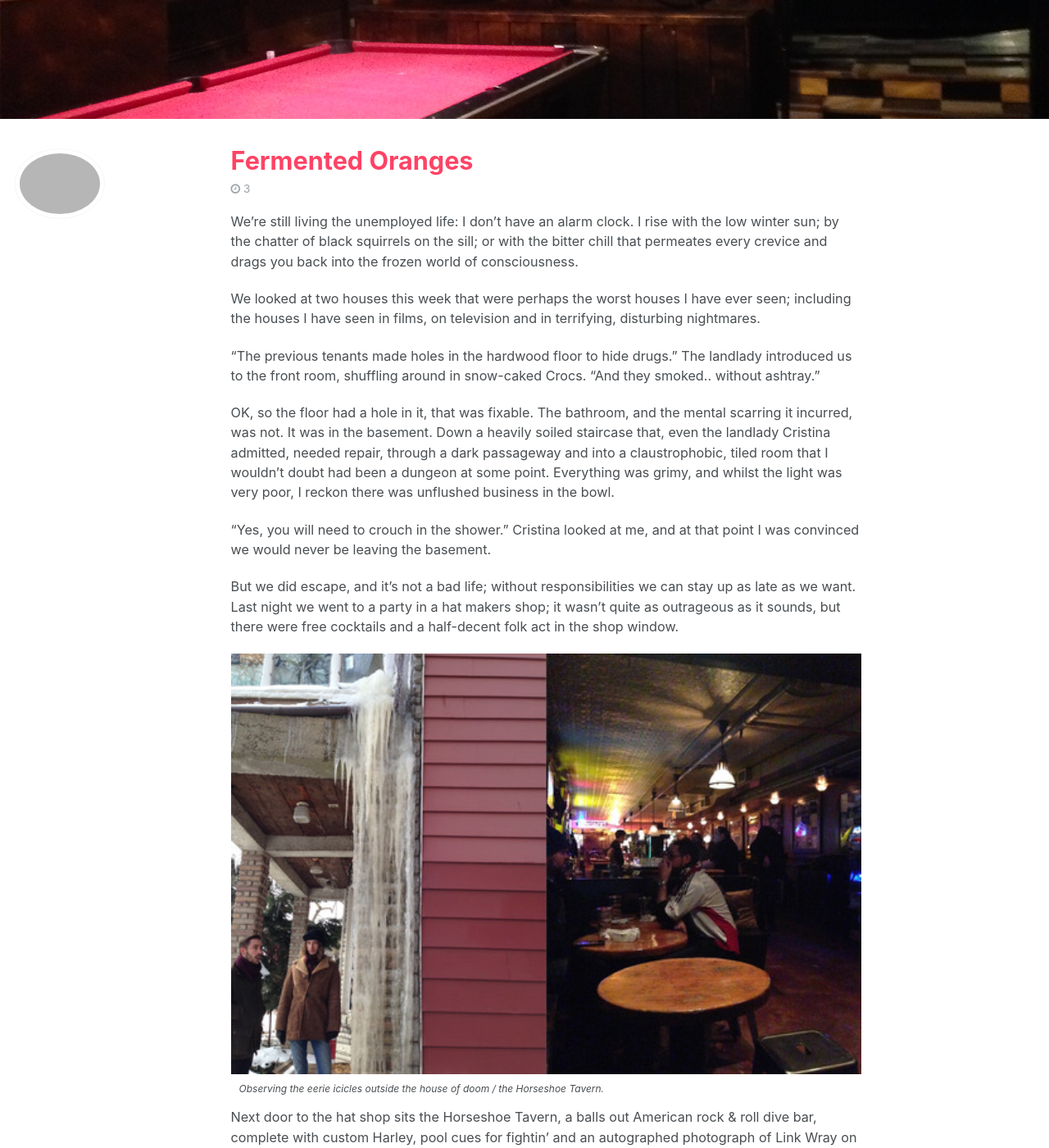
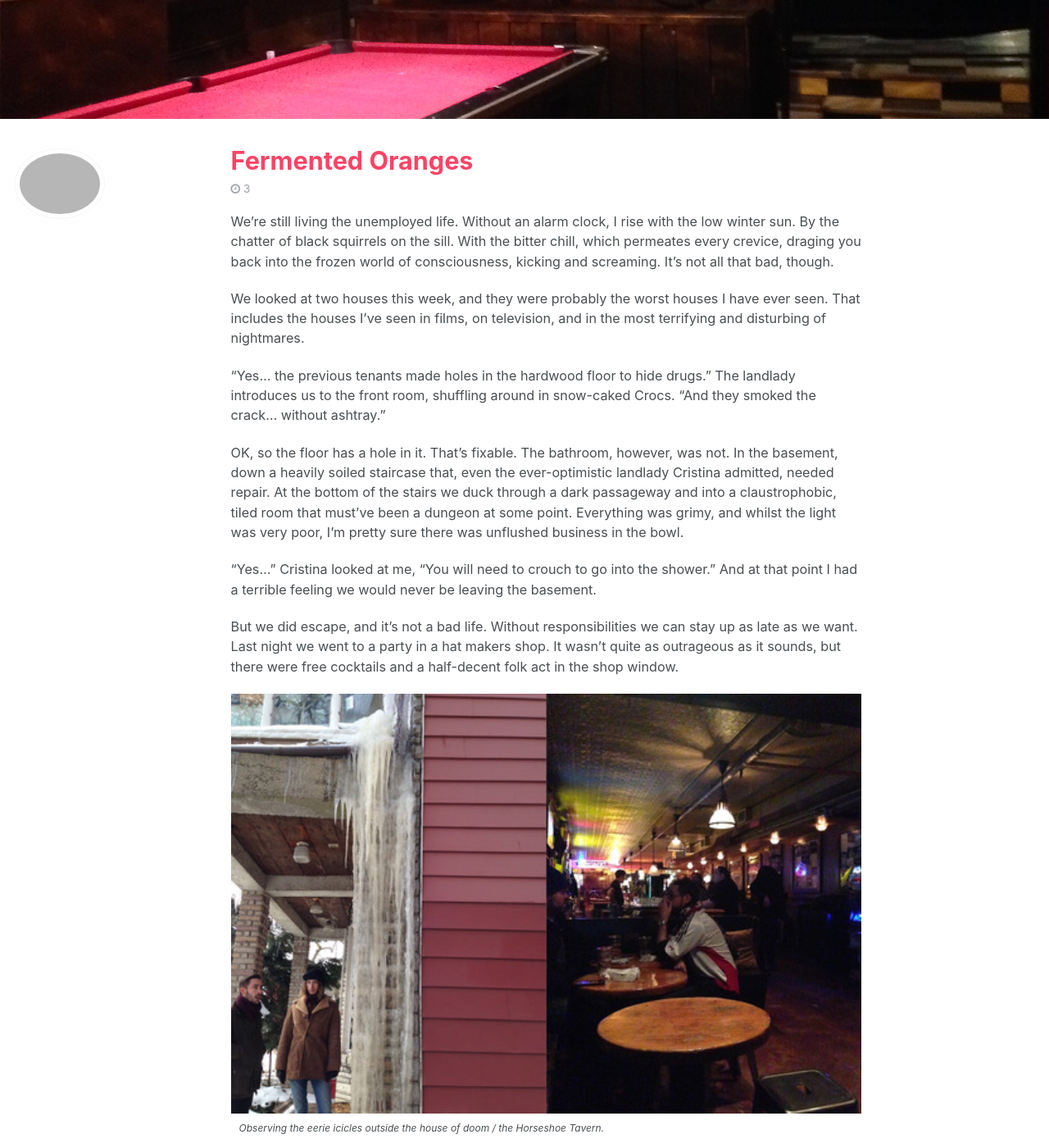
Before and after one commit to owenpriestley/owenpriestley.github.io, a Jekyll site: the page built from _posts/2014-02-15-fermented-oranges.md, in a window 1280 px wide and 1400 px high, scrolled down 315 px. Shown: the whole window at 82% size. Built offline with Jekyll 4.4.1, drawn with Linux system fonts in a browser that asks for light colours; some of the changed text lies outside the part shown.

Commit message:
Update 2014-02-15-fermented-oranges.md

```diff
--- a/_posts/2014-02-15-fermented-oranges.md
+++ b/_posts/2014-02-15-fermented-oranges.md
@@ -10,30 +10,30 @@ read_time: true
 header:
   image: fermented_oranges.png
 ---
-We're still living the unemployed life: I don’t have an alarm clock. I rise with the low winter sun; by the chatter of black squirrels on the sill; or with the bitter chill that permeates every crevice and drags you back into the frozen world of consciousness.
+We're still living the unemployed life. Without an alarm clock, I rise with the low winter sun. By the chatter of black squirrels on the sill. With the bitter chill, which permeates every crevice, draging you back into the frozen world of consciousness, kicking and screaming. It's not all that bad, though.
 
-We looked at two houses this week that were perhaps the worst houses I have ever seen; including the houses I have seen in films, on television and in terrifying, disturbing nightmares.
+We looked at two houses this week, and they were probably the worst houses I have ever seen. That includes the houses I've seen in films, on television, and in the most terrifying and disturbing of nightmares.
 
-"The previous tenants made holes in the hardwood floor to hide drugs." The landlady introduced us to the front room, shuffling around in snow-caked Crocs. "And they smoked.. without ashtray."
+"Yes... the previous tenants made holes in the hardwood floor to hide drugs." The landlady introduces us to the front room, shuffling around in snow-caked Crocs. "And they smoked the crack... without ashtray."
 
-OK, so the floor had a hole in it, that was fixable. The bathroom, and the mental scarring it incurred, was not. It was in the basement. Down a heavily soiled staircase that, even the landlady Cristina admitted, needed repair, through a dark passageway and into a claustrophobic, tiled room that I wouldn't doubt had been a dungeon at some point. Everything was grimy, and whilst the light was very poor, I reckon there was unflushed business in the bowl.
+OK, so the floor has a hole in it. That's fixable. The bathroom, however, was not. In the basement, down a heavily soiled staircase that, even the ever-optimistic landlady Cristina admitted, needed repair. At the bottom of the stairs we duck through a dark passageway and into a claustrophobic, tiled room that must've been a dungeon at some point. Everything was grimy, and whilst the light was very poor, I'm pretty sure there was unflushed business in the bowl.
 
-"Yes, you will need to crouch in the shower." Cristina looked at me, and at that point I was convinced we would never be leaving the basement.
+"Yes..." Cristina looked at me, "You will need to crouch to go into the shower." And at that point I had a terrible feeling we would never be leaving the basement.
 
-But we did escape, and it's not a bad life; without responsibilities we can stay up as late as we want. Last night we went to a party in a hat makers shop; it wasn't quite as outrageous as it sounds, but there were free cocktails and a half-decent folk act in the shop window.
+But we did escape, and it's not a bad life. Without responsibilities we can stay up as late as we want. Last night we went to a party in a hat makers shop. It wasn't quite as outrageous as it sounds, but there were free cocktails and a half-decent folk act in the shop window.
 
 <img alt="image" src="tumblr_inline_n10g18v8pN1rde5ly.jpg" width="100%" />
 <h2 class="img">Observing the eerie icicles outside the house of doom / the Horseshoe Tavern.</h2>
 
-Next door to the hat shop sits the Horseshoe Tavern, a balls out American rock &amp; roll dive bar, complete with custom Harley, pool cues for fightin' and an autographed photograph of Link Wray on the wall. A stark contrast to the roots music and haberdashery we'd been subjected to just two doors down.
+Next door to the hat shop sits the Horseshoe Tavern, a balls-out all-American rock &amp; roll dive bar, complete with custom Harley, pool cues for fightin' and an autographed photograph of Link Wray on the wall. A stark contrast to the roots music and haberdashery we'd experienced just two doors down.
 
-The Horseshoe is currently celebrating it's sixty fifth anniversary with live music every night during the month of February, and I guess the bands and clientele could be best described as a mixed bag. The first band were by far the best, not only because they were called Fermented Oranges, but because they were followed by two of the most outrageously cringe inducing acts I have ever witnessed.
+The Horseshoe is celebrating it's sixty fifth anniversary with live music every night this month, and I guess you'd describe the bands and clientele as a mixed bag. The first band were by far the best. Not only because they were called Fermented Oranges, but because they were followed by two of the most outrageously cringe-inducing acts I've ever witnessed. And I've been to West St. Live on a Wednesday.
 
-One of which reminded me of a young _Maroon 5_, and not in a good way; three clean cut, hip thrusting, pre-pubescent teens playing the kind of grooves that'd make Jesus proud, whilst Lou Reed slowly turns in his grave. The other were like a Canadian version of the Script, and I'll leave it at that.
+One of the acts were reminscent of a young _Maroon 5_, and not in a good way. Three clean cut, hip thrusting, pre-pubescent teens kicking out the kind of grooves that'd make Jesus proud, whilst Lou Reed slowly turns in his grave. The other were like a Canadian version of the Script, and I'll leave it at that.
 
-We left the Horseshoe with the bitter taste of betrayal in our mouths; how could a bonafide badass like Link Wray have played on the same stage as the Kings of Cringe? Fortunately, what followed what was probably the best burger I will ever eat at a place called the Burger's Priest, where portions seem to be inhumanely colossal.
+We left the Horseshoe with the bitter taste of betrayal in our mouths. How could a bonafide badass like Link Wray have played on the same stage as the Kings of Cringe? Fortunately, what followed what was probably the best burger I'll ever eat, courtesy of a place called the Burger's Priest.
 
-Still feeling deflated by the anticlimax at the Horseshoe and weighed down by copious beef patties, it seemed all was lost, but then on the recommendation of the prior establishment's doorman, we tried a venue called _The Cameron_.
+Still feeling deflated by the anticlimax at the Horseshoe and weighed down by copious beef patties, it seemed all was lost. But then, on the recommendation of the Burger Priest's doorman, we tried a venue called _The Cameron_.
 
 <img alt="image" src="tumblr_inline_n10gl3c1vI1rde5ly.jpg" width="100%" />
 <h2 class="img">I thought that comic sans was the worst font, until I picked up this free biker mag / Harlan Pepper at the Grand Ole Cameron.</h2>
```
